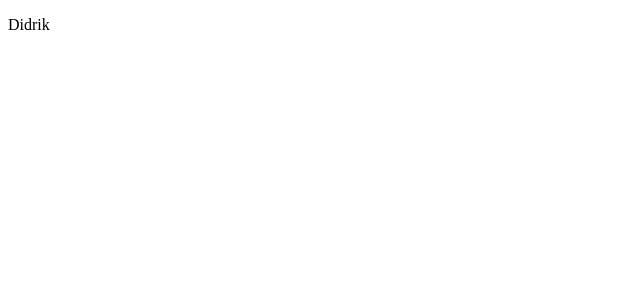
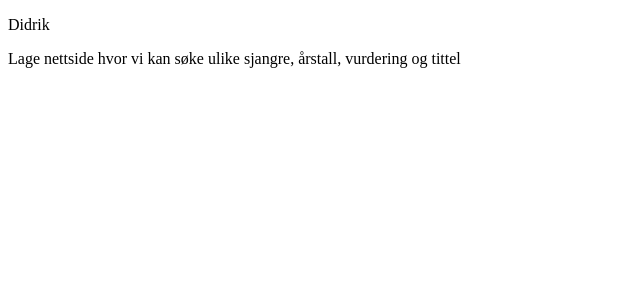
Before and after one commit to DidrikLovas/Prosjekt, a SvelteKit app in the folder ProsjektOppgave/: page /Didrik in a window 1280 px wide. Shown: the top 300 px of the page, without its empty margins (0-640 px from the left). Built offline with nearby package versions, Linux system fonts and the light colour scheme.

Commit message:
Update +page.svelte

```diff
--- a/ProsjektOppgave/src/routes/Didrik/+page.svelte
+++ b/ProsjektOppgave/src/routes/Didrik/+page.svelte
@@ -1 +1,3 @@
 <p>Didrik</p>
+
+<p>Lage nettside hvor vi kan søke ulike sjangre, årstall, vurdering og tittel</p>
```
